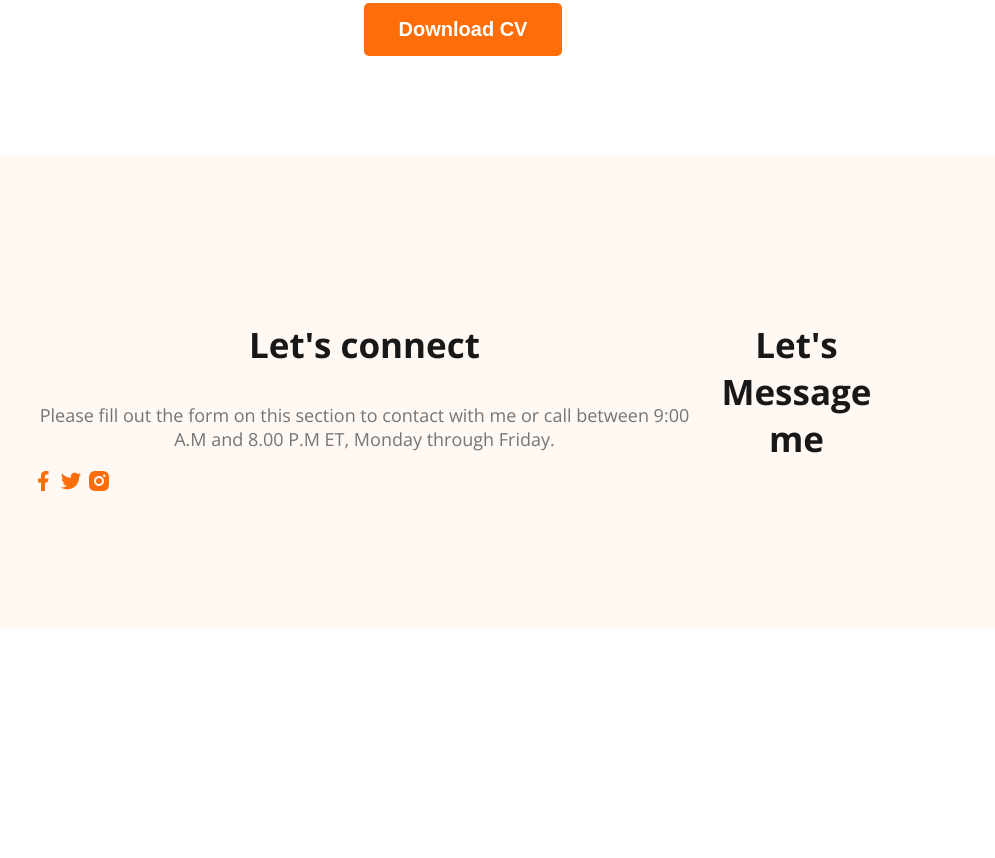
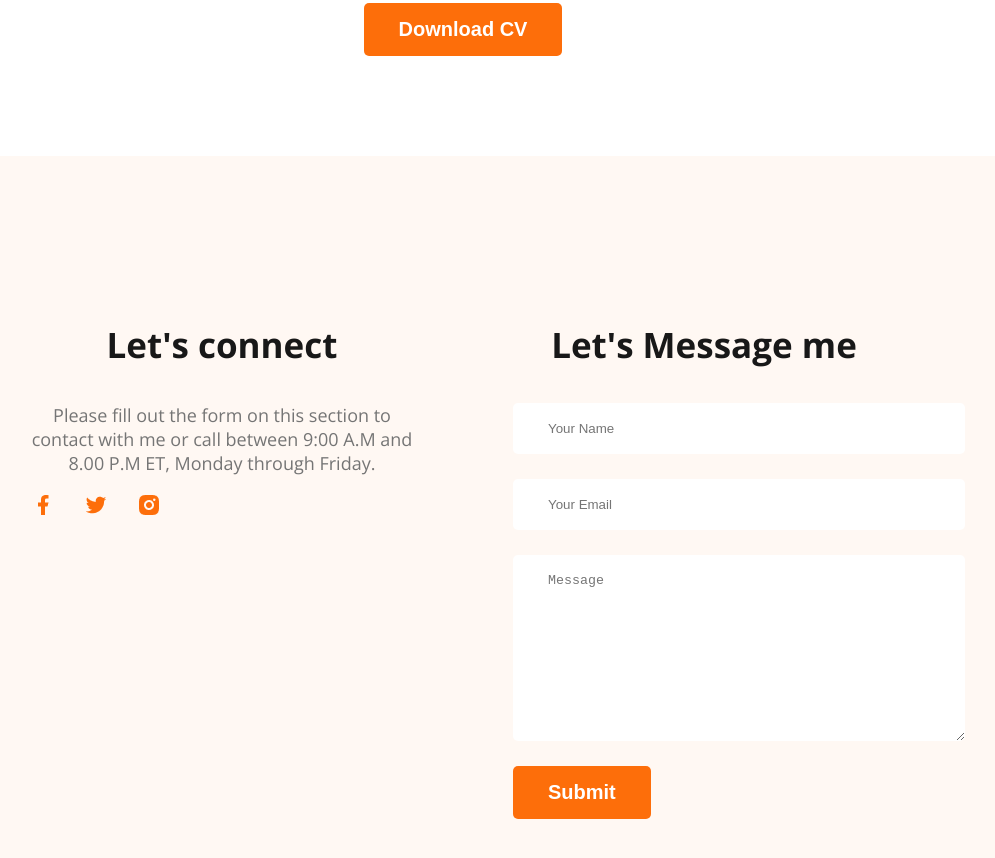
Before and after one commit to rebekasultana/web-portfolio, a plain HTML site: page index.html in a window 1280 px wide. Shown: the part 3142-4000 px from the top of the page, without its empty margins (177-1172 px from the left). Before the commit the page ends 3778 px from the top, so only its background shows below. Drawn offline with nearby package versions, Linux system fonts and the light colour scheme.

Commit message:
Finished footer section

```diff
--- a/index.html
+++ b/index.html
@@ -159,6 +159,12 @@
 </div>
 <div class="footer-column">
     <h3 class="section-title">Let's Message me </h3>
+    <form class="contact" action="">
+        <input type="text" placeholder="Your Name">
+        <input type="email" placeholder="Your Email" id="">
+        <textarea name="" placeholder="Message" id="" cols="30" rows="10"></textarea>
+        <input class="btn-primary" type="submit" value="Submit">
+    </form>
     </footer>
 </body>
 </html>
--- a/styles/portfolio.css
+++ b/styles/portfolio.css
@@ -165,7 +165,25 @@ box-shadow: 0px 6px 50px 0px rgba(0, 0, 0, 0.06);
 
 footer{
     display: flex;
+    gap: 100px;
     background: #FFF8F3;
     padding: 130px 200px;
     margin-top: 100px;
 }
+.footer-column{
+    width: 50%;
+}
+.social-links a{
+margin-right: 25px;
+}
+
+.contact input[type=text],.contact input[type=email], textarea{
+    display: block;
+    margin-bottom: 25px;
+    padding: 18px 35px;
+    color: #757575;
+    border-radius: 5px;
+    background-color: #FFF;
+    border: 0;
+    width: 100%;
+}
```
